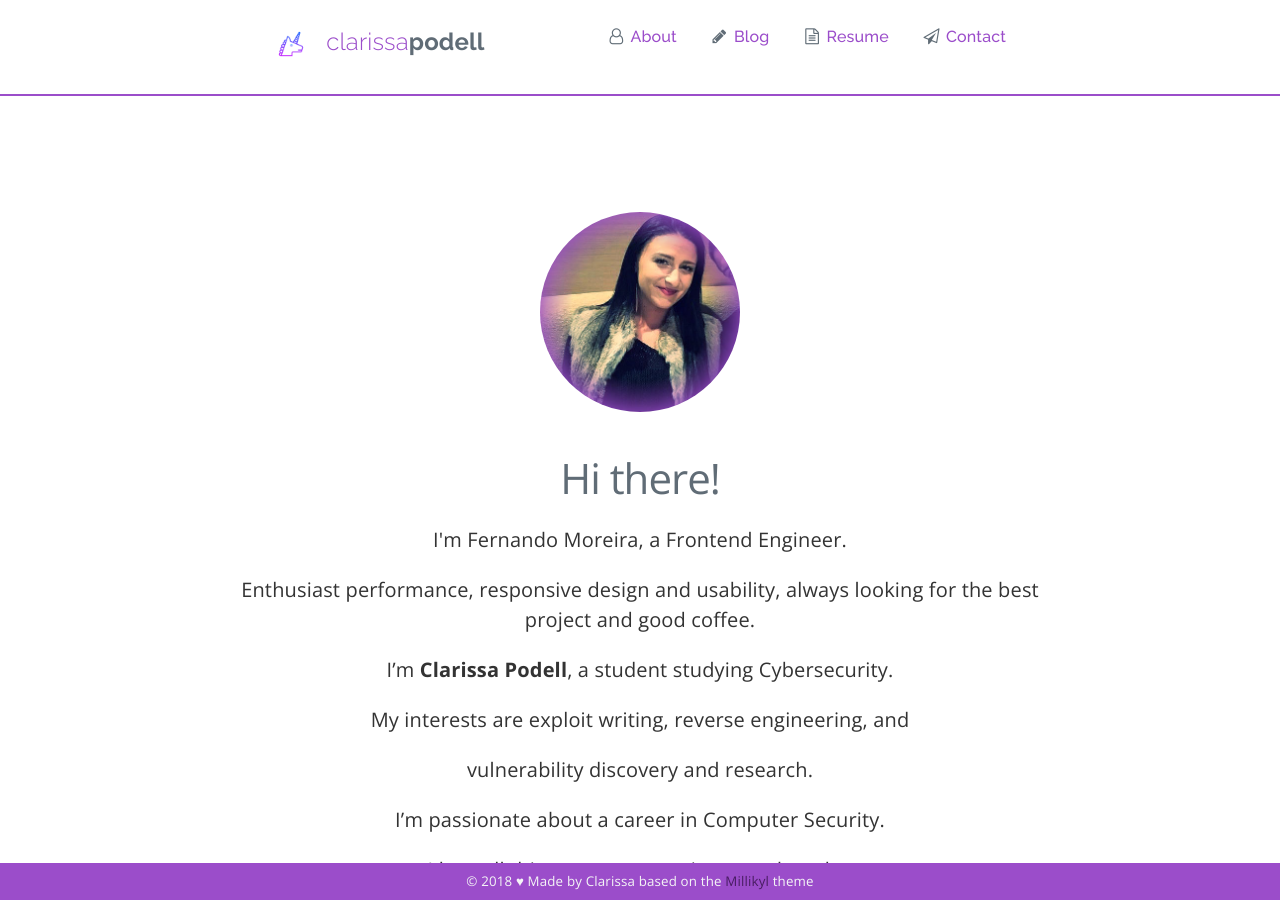
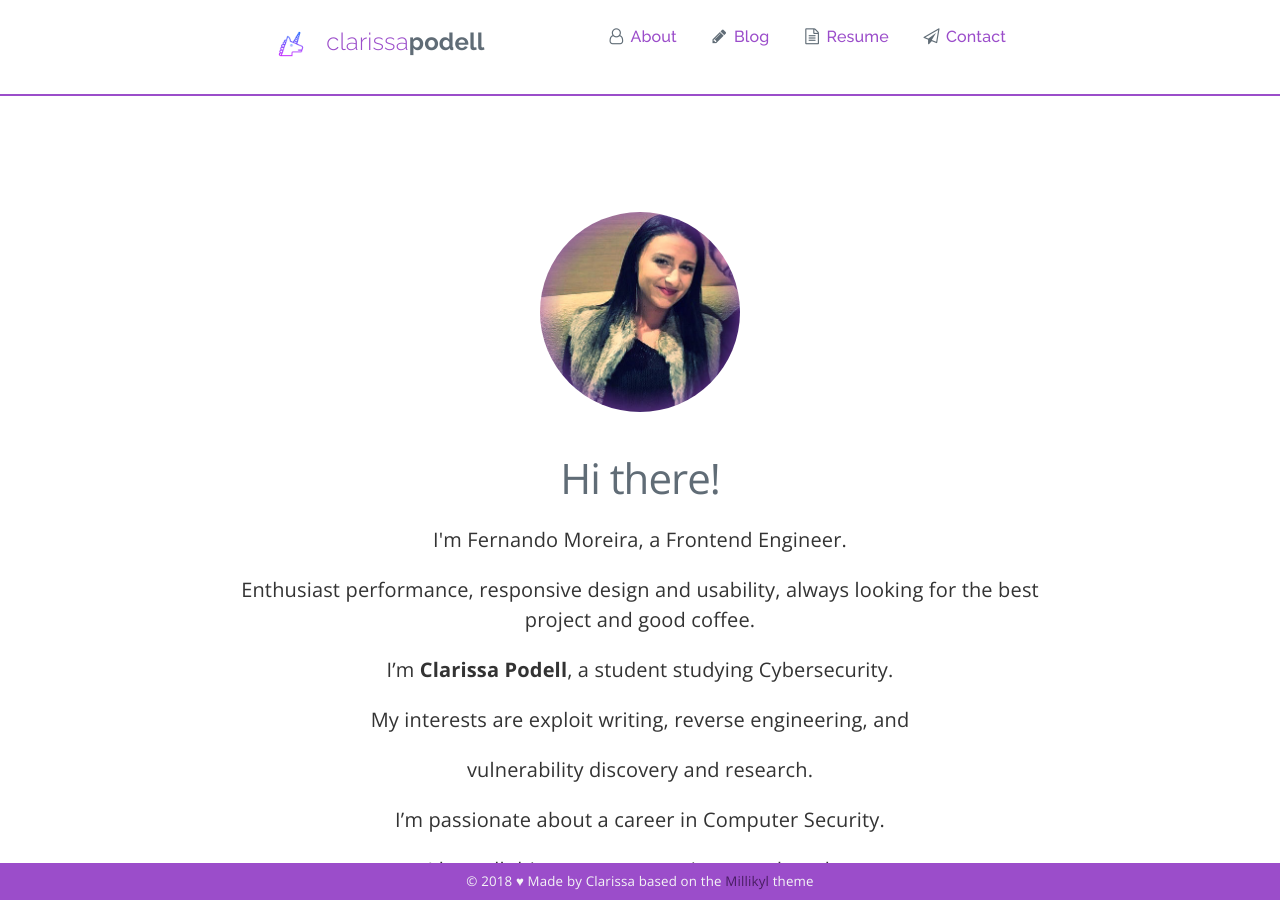
Before and after one commit to c1arissa/c1arissa.github.io, a Jekyll site: the page built from index.md, in a window 1280 px wide and 900 px high. Built offline with Jekyll 4.4.1, drawn with Linux system fonts in a browser that asks for light colours.

Commit message:
Update home.html

```diff
--- a/_layouts/home.html
+++ b/_layouts/home.html
@@ -6,7 +6,7 @@ layout: default
   <div class="centered">
 
 	  <div class="avatar">
-		  <img class="img-circle" src="{{ site.baseurl }}/static/img/original-vintage-purple.jpg" alt="Responsive image">
+		  <img class="img-circle" src="{{ site.baseurl }}/static/img/original-vintage-purple-v1.jpg" alt="Responsive image">
 	  </div>
 
   <!-- <div class="post-content"> -->
```
